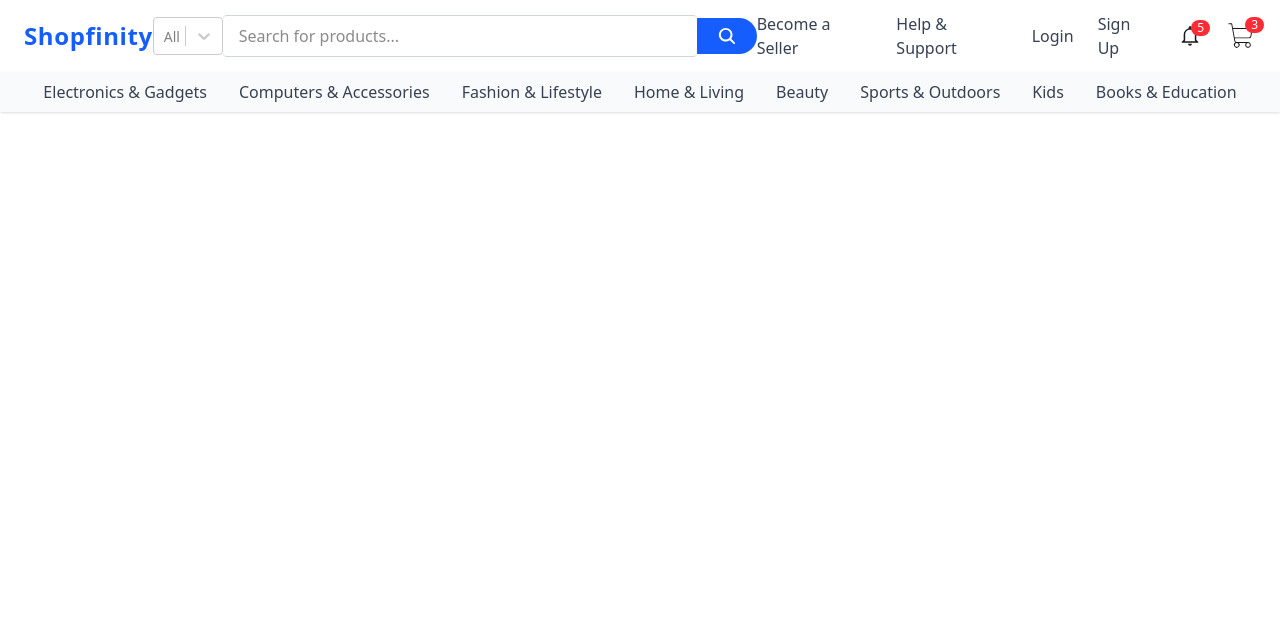
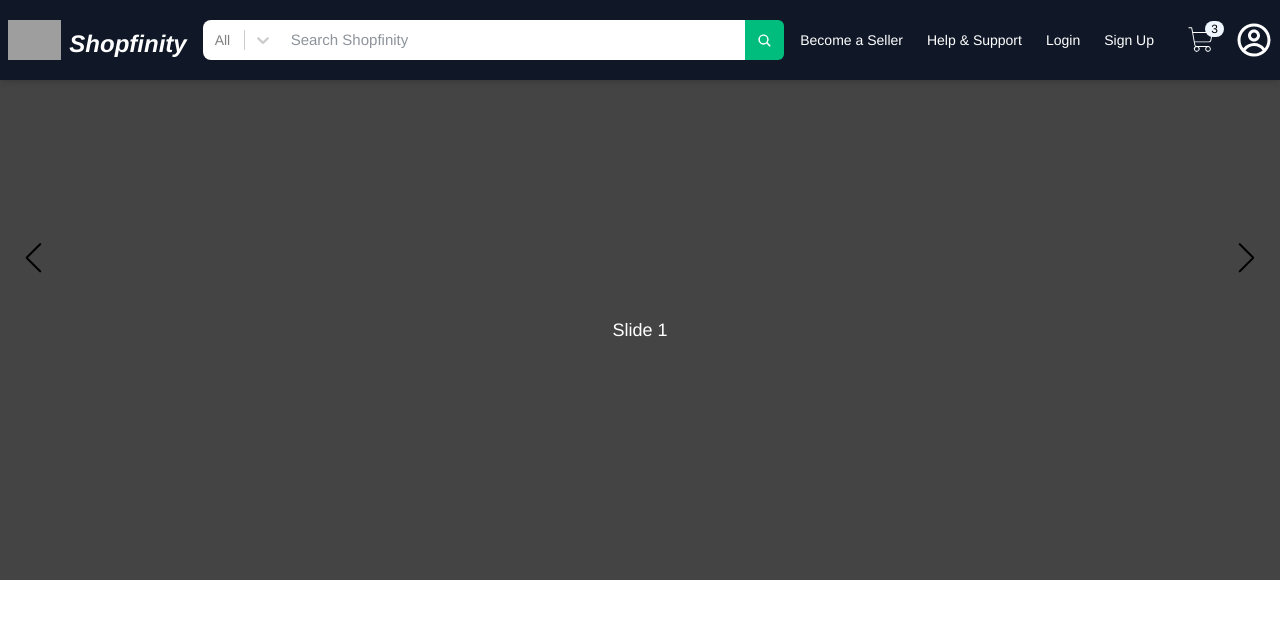
Before and after one commit to abapurbo/e-commerce-web, a React (Vite) app: page / in a window 1280 px wide. Shown: the top 618 px of the page. Built offline with nearby package versions, Linux system fonts and the light colour scheme; grey boxes are pictures that could not be loaded.

Commit message:
added my search layout section

```diff
--- a/index.html
+++ b/index.html
@@ -2,7 +2,7 @@
 <html lang="en" data-theme="lightl">
   <head>
     <meta charset="UTF-8" />
-    <link rel="icon" type="image/svg+xml" href="/vite.svg" />
+    <link rel="icon" type="image/svg+xml" href="https://i.ibb.co.com/YF4HprZS/Screenshot-2025-09-10-112627-removebg-preview.png" />
     <meta name="viewport" content="width=device-width, initial-scale=1.0" />
     <title>Shopfinity</title>
   </head>
--- a/package.json
+++ b/package.json
@@ -10,6 +10,9 @@
     "preview": "vite preview"
   },
   "dependencies": {
+    "@emotion/react": "^11.14.0",
+    "@emotion/styled": "^11.14.1",
+    "@mui/material": "^7.3.2",
     "@tailwindcss/vite": "^4.1.13",
     "localforage": "^1.10.0",
     "match-sorter": "^8.1.0",
@@ -20,6 +23,7 @@
     "react-router-dom": "^7.8.2",
     "react-select": "^5.10.2",
     "sort-by": "^1.2.0",
+    "swiper": "^11.2.10",
     "tailwindcss": "^4.1.13"
   },
   "devDependencies": {
--- /dev/null
+++ b/src/components/Banner/Banner.jsx
@@ -0,0 +1,12 @@
+import React from 'react'
+import BannerSwiper from './BannerSwiper'
+
+function Banner() {
+    return (
+        <div>
+            <BannerSwiper> </BannerSwiper>
+        </div>
+    )
+}
+
+export default Banner
--- /dev/null
+++ b/src/components/Banner/BannerSwiper.jsx
@@ -0,0 +1,35 @@
+import React, { useRef, useState } from 'react';
+// Import Swiper React components
+import { Swiper, SwiperSlide } from 'swiper/react';
+
+// Import Swiper styles
+import 'swiper/css';
+import 'swiper/css/navigation';
+
+import '../Banner/styles.css';
+
+// import required modules
+import { Navigation } from 'swiper/modules';
+
+export default function BannerSwiper() {
+  return (
+    <>
+      <Swiper
+        rewind={true}
+        navigation={true}
+        modules={[Navigation]}
+        className="mySwiper "
+      >
+        <SwiperSlide>Slide 1</SwiperSlide>
+        <SwiperSlide>Slide 2</SwiperSlide>
+        <SwiperSlide>Slide 3</SwiperSlide>
+        <SwiperSlide>Slide 4</SwiperSlide>
+        <SwiperSlide>Slide 5</SwiperSlide>
+        <SwiperSlide>Slide 6</SwiperSlide>
+        <SwiperSlide>Slide 7</SwiperSlide>
+        <SwiperSlide>Slide 8</SwiperSlide>
+        <SwiperSlide>Slide 9</SwiperSlide>
+      </Swiper>
+    </>
+  );
+}
--- /dev/null
+++ b/src/components/Banner/styles.css
@@ -0,0 +1,54 @@
+body {
+  background: #000;
+  font-family:
+    Helvetica Neue,
+    Helvetica,
+    Arial,
+    sans-serif;
+  font-size: 14px;
+  color: #fff;
+  margin: 0;
+  padding: 0;
+}
+
+.swiper {
+  width: 100%;
+  height: 500px;
+}
+
+.swiper-button-prev {
+  left: 20px;
+  top: 40%;
+  transform: translateY(-50%);
+}
+
+.swiper-button-next {
+  right: 20px;
+  top: 40%;
+  transform: translateY(-50%);
+}
+
+.swiper-button-next::after,
+.swiper-button-prev::after {
+  color: #000;
+  font-size: 30px;
+  font-weight: 100;
+}
+
+.swiper-slide {
+  text-align: center;
+  font-size: 18px;
+  background: #444;
+  /* Center slide text vertically */
+  display: flex;
+  justify-content: center;
+  align-items:center;
+
+}
+
+.swiper-slide img {
+  display: block;
+  width: 100%;
+  height: 100%;
+  object-fit: cover;
+}
--- a/src/layouts/shared/Navbar.jsx
+++ b/src/layouts/shared/Navbar.jsx
@@ -1,80 +1,30 @@
-import React, { useState } from "react";
-import { IoMdNotificationsOutline } from "react-icons/io";
+import React, { useState, useMemo, useEffect } from "react";
 import { IoSearch } from "react-icons/io5";
 import { PiShoppingCartThin } from "react-icons/pi";
-import { GiHamburgerMenu } from "react-icons/gi";
 import { NavLink } from "react-router-dom";
 import Select from "react-select";
+import { CgProfile } from "react-icons/cg";
+import "../shared/sharedStyles/style.css"
+import { Drawer, IconButton, useMediaQuery } from "@mui/material";
+import { CiMenuBurger } from "react-icons/ci";
 
-export default function Navbar() {
-    const [mobileMenuOpen, setMobileMenuOpen] = useState(false);
 
-    const navLinks = [
-        { name: "Become a Seller", path: "/seller", dropdown: ["Start Selling", "Seller Guide"] },
-        { name: "Help & Support", path: "/help", dropdown: ["FAQ", "Contact Us"] },
-        { name: "Login", path: "/login" },
-        { name: "Sign Up", path: "/signup" },
-    ];
 
-    const categories = [
-        "Electronics & Gadgets",
-        "Computers & Accessories",
-        "Fashion & Lifestyle",
-        "Home & Living",
-        "Beauty",
-        "Sports & Outdoors",
-        "Kids",
-        "Books & Education",
-    ];
-
-    const options = categories.map((c) => ({ value: c, label: c }));
-
+// Reusable NavItem
+function NavItem({ link, onClick }) {
   return (
-        <div className="sticky top-0 z-50">
-            {/* Top Navbar */}
-            <div className="flex justify-between items-center px-6 py-3 bg-white shadow-md">
-                {/* Logo */}
-                <div className="text-2xl font-extrabold text-blue-600 tracking-wide cursor-pointer">
-                    Shopfinity
-                </div>
-
-                {/* Search with Category */}
-                <div className="hidden md:flex items-center w-1/2  ">
-                    <Select
-                        options={options}
-                        placeholder="All"
-
-                        styles={{
-                            container: (provided) => ({ ...provided, width: 70,fontSize:14,color:'black',fontWeight:'semibold' }),
-                            menu: (provided) => ({ ...provided, minWidth: 200 }),
-                        }}
-
-                    />
-                    <input
-                        type="text"
-                        placeholder="Search for products..."
-                        className="flex-1 border-t border-b border-gray-300 px-4 py-2 rounded-sm  f focus:outline-blue-400"
-                    />
-                    <button className="bg-blue-600 text-white px-5 py-2 rounded-r-full hover:bg-blue-700 transition">
-                        <IoSearch className="text-xl" />
-                    </button>
-                </div>
-
-                {/* Right Links & Icons */}
-                <div className="hidden md:flex items-center space-x-6">
-                    {navLinks.map((link, i) => (
-                        <div key={i} className="relative group">
+    <div className="relative group">
       <NavLink
         to={link.path}
+        onClick={onClick}
         className={({ isActive }) =>
           isActive
             ? "text-blue-600 font-semibold"
-                                        : "text-gray-700 hover:text-blue-600 transition"
+            : "text-white text-[14px] hover:text-emerald-400 transition"
         }
       >
         {link.name}
       </NavLink>
-                            {/* Dropdown */}
       {link.dropdown && (
         <div className="absolute hidden group-hover:block bg-white shadow-lg mt-2 py-2 rounded-lg w-44">
           {link.dropdown.map((item, idx) => (
@@ -89,80 +39,215 @@ export default function Navbar() {
         </div>
       )}
     </div>
-                    ))}
+  );
+}
 
-                    {/* Notification */}
-                    <div className="relative">
-                        <IoMdNotificationsOutline className="text-2xl cursor-pointer hover:text-blue-600 transition" />
-                        <span className="absolute -top-1 -right-2 bg-red-500 text-white text-xs rounded-full px-1.5">
-                            5
+// Reusable CategoryItem
+function CategoryItem({ cat }) {
+  return (
+    <NavLink to="#" className="hover:text-blue-600 transition">
+      {cat}
+    </NavLink>
+  );
+}
+
+export default function Navbar() {
+  const [mobileMenuOpen, setMobileMenuOpen] = useState(false);
+  const [moreCategoriesOpen, setMoreCategoriesOpen] = useState(false);
+  const [inputFocus, setInputFocus] = useState(false);
+  const [open, setOpen] = useState(false);
+  const isDesktop = useMediaQuery('(min-width:576px)')
+  // navlinks
+  const navLinks = useMemo(
+    () => [
+      { name: "Become a Seller", path: "/seller", dropdown: ["Start Selling", "Seller Guide"] },
+      { name: "Help & Support", path: "/help", dropdown: ["FAQ", "Contact Us"] },
+      { name: "Login", path: "/login" },
+      { name: "Sign Up", path: "/signup" },
+    ],
+    []
+  );
+  // product categories
+  const categories = useMemo(
+    () => [
+      "Electronics & Gadgets",
+      "Computers & Accessories",
+      "Fashion & Lifestyle",
+      "Home & Living",
+      "Beauty",
+      "Sports & Outdoors",
+      "Kids",
+      "Books & Education",
+    ],
+    []
+  );
+  // headless ui menu item
+  const options = useMemo(() => categories.map((c) => ({ value: c, label: c })), [categories]);
+
+  // React-Select styles
+  const selectStyles = useMemo(
+    () => ({
+      container: (provided) => ({ ...provided, width: 80, fontSize: 14, }),
+      control: (provided, state) => ({
+        ...provided,
+        border: state.isFocused ? '2px solid #10B981' : '2px solid transparent', // focus only
+        boxShadow: state.isFocused ? ' #10B981' : 'none', // optional ring effect
+        '&:hover': {
+          border: state.isFocused ? '2px solid #10B981' : '2px solid transparent', // hover এ color change হবে না
+        },
+        borderRadius: '8px 0 0 8px',
+        height: '40px',
+        backgroundColor: "white",
+        display: 'flex',
+        cursor: "pointer"
+      }),
+      menu: (provided) => ({ ...provided, minWidth: 200 }),
+    }),
+    []
+  );
+
+  // Drawer setup
+  const toggleDrawer = (newOpen) => () => {
+    setOpen(newOpen);
+  };
+  // Auto close on desktop
+  useEffect(() => {
+    if (isDesktop && open) {
+      setOpen(false);
+    }
+  }, [isDesktop, open]);
+
+  return (
+    <div className="sticky top-0 z-50">
+      {/* Top Navbar */}
+      <div className="flex flex-col md:space-x-4 md:flex-row justify-between items-center px-2 py-3 bg-gray-900 shadow-md">
+        {/* Logo */}
+        <div className="flex items-center justify-between  mb-1 md:mb-0  w-full md:w-auto  md:justify-start  py-2 bg-gray-900">
+
+
+
+          {/* Brand Logo */}
+          <div className="flex flex-row items-center md:gap-2 cursor-pointer md:mx-auto">
+            {/* mobile menu */}
+            <div className="md:hidden">
+              <IconButton onClick={toggleDrawer(true)}>
+                <CiMenuBurger className="text-white  text-2xl font-black cursor-pointer hover:text-emerald-400 transition" />
+              </IconButton>
+              {/*  */}
+              <Drawer open={open} onClose={toggleDrawer(false)}>
+                {/* menu content */}
+                <ul>
+                  <li>hello</li>
+                  <li>hello</li>
+                  <li>hello</li>
+                  <li>hello</li>
+                  <li>hello</li>
+                  <li>hello</li>
+                </ul>
+              </Drawer>
+            </div>
+
+            <img
+              className="h-10 w-auto hidden md:block object-cover"
+              src="https://i.ibb.co.com/YF4HprZS/Screenshot-2025-09-10-112627-removebg-preview.png"
+              alt="logo"
+            />
+            <span className="text-white font-semibold md:text-2xl text-xl relative md:top-1 top-0">
+              <i>Shopfinity</i>
             </span>
           </div>
 
+
+          {/* Mobile Icons (Cart & Profile) */}
+          <div className="md:hidden  flex  items-center gap-4">
             {/* Cart */}
             <div className="relative">
-                        <PiShoppingCartThin className="text-3xl cursor-pointer hover:text-blue-600 transition" />
-                        <span className="absolute -top-1 -right-2 bg-red-500 text-white text-xs rounded-full px-1.5">
+              <PiShoppingCartThin className="text-white text-3xl cursor-pointer hover:text-emerald-400 transition" />
+              <span className="absolute -top-1 -right-2 bg-blue-50 text-black text-xs rounded-full px-1.5">
                 3
               </span>
             </div>
-                </div>
 
-                {/* Mobile Hamburger */}
-                <div className="md:hidden flex items-center">
-                    <GiHamburgerMenu
-                        className="text-2xl cursor-pointer"
-                        onClick={() => setMobileMenuOpen(!mobileMenuOpen)}
-                    />
+            {/* Profile */}
+            <CgProfile className="text-white text-3xl cursor-pointer hover:text-emerald-400 transition" />
           </div>
         </div>
 
-            {/* Secondary Navbar (Categories) */}
-            <div className="hidden md:flex justify-center gap-8 bg-gray-50 px-8 py-2 text-gray-700 font-medium shadow-sm">
-                {categories.map((cat, i) => (
-                    <NavLink
-                        key={i}
-                        to="#"
-                        className="hover:text-blue-600 transition"
-                    >
-                        {cat}
-                    </NavLink>
-                ))}
+
+        {/* Search Section */}
+        <div id="input-container" className={`flex-1 order-2 flex  w-full md:min-w-[450px] mx-auto   rounded-[8px] ${inputFocus ? "ring-2 ring-emerald-500" : "border-none"
+          }`}>
+          {/* Category Select */}
+          <Select
+            options={options}
+            placeholder="All"
+            styles={selectStyles}
+            className="text-black hidden md:block"
+          />
+
+          {/* Search Input */}
+          <input
+            id="input-filed"
+            type="text"
+            onFocus={() => setInputFocus(true)}
+            onBlur={() => setInputFocus(false)}
+            placeholder="Search Shopfinity"
+            className="flex-1 px-2 py-2 bg-white focus:outline-none text-gray-800"
+          />
+
+          {/* Search Button */}
+          <button id="search" className="bg-emerald-500 border-0 focus:ring-2 focus:ring-emerald-500 focus:outline-none hover:bg-emerald-600 md:px-3 text-white md:py-2  md:rounded-r-md transition">
+            <IoSearch className="text-[15px] text-center" />
+          </button>
         </div>
 
-            {/* Mobile Menu */}
-            {mobileMenuOpen && (
-                <div className="md:hidden bg-white shadow-md px-6 py-4 space-y-4">
+
+        {/* Right Links & Icons */}
+        <div className="hidden ml-4 order-3 md:flex items-center  text-[14px] space-x-6 text-white">
           {navLinks.map((link, i) => (
-                        <div key={i}>
-                            <NavLink
-                                to={link.path}
-                                className="block text-gray-700 font-medium py-1"
-                                onClick={() => setMobileMenuOpen(false)}
-                            >
-                                {link.name}
-                            </NavLink>
-                            {link.dropdown && (
-                                <div className="pl-4">
-                                    {link.dropdown.map((item, idx) => (
-                                        <NavLink
-                                            key={idx}
-                                            to="#"
-                                            className="block text-gray-500 py-1"
-                                        >
-                                            {item}
-                                        </NavLink>
+            <NavItem key={i} link={link} />
           ))}
+
+
         </div>
-                            )}
+
+        {/* user profile & shopping card */}
+        <div className="order-4 hidden md:flex  items-center gap-5 ml-4">
+          <div className="relative">
+            <PiShoppingCartThin className="text-3xl cursor-pointer hover:text-emerald-400 transition" />
+            <span className="absolute -top-1 -right-2 bg-blue-50 text-black text-xs rounded-full px-1.5">
+              3
+            </span>
           </div>
-                    ))}
-                    <div className="flex items-center gap-6 pt-3">
-                        <IoMdNotificationsOutline className="text-2xl" />
-                        <PiShoppingCartThin className="text-3xl" />
+          {/* user profile icon */}
+          <div >
+            <CgProfile className="text-4xl text-white cursor-pointer hover:text-emerald-400 transition" />
           </div>
         </div>
-            )}
+
+
       </div>
+
+
+      {/* drawer */}
+
+
+
+      {/* Secondary Navbar */}
+      {/* <div className="hidden md:flex text-[14px] justify-start gap-4 bg-gray-800 px-8 py-2 text-gray-200 font-medium shadow-sm">
+        {(moreCategoriesOpen ? categories : categories.slice(0, 3)).map((cat, i) => (
+          <CategoryItem key={i} cat={cat} />
+        ))}
+        <span
+          className="cursor-pointer hover:text-emerald-400 font-semibold"
+          onClick={() => setMoreCategoriesOpen(!moreCategoriesOpen)}
+        >
+          {moreCategoriesOpen ? "Show Less" : "More Categories"}
+        </span>
+      </div> */}
+    </div>
+
+
+
   );
 }
--- /dev/null
+++ b/src/layouts/shared/sharedStyles/style.css
@@ -0,0 +1,39 @@
+input[type='text'] {
+    font-size: 15px;
+    font-weight: 500;
+}
+
+/* responsive design */
+@media screen and (max-width:576px) {
+
+    #input-container {
+        display: flex;
+        align-items: center;
+        height: 35px;
+        background-color: white;
+        border-radius: 20px;
+        padding-left: 10px;
+        padding-right: 10px;
+    }
+
+    /* search container */
+    #search {
+        display: flex;
+        align-items:center;
+        justify-content:center;
+        height: 25px;
+        width: 50px;
+        border-radius: 20px;
+    }
+
+    input[type='text'] {
+        font-size: 13px;
+        font-weight: 500;
+    }
+
+    #input-filed {
+        padding-left: 12px;
+        border-top-left-radius: 20px;
+        border-bottom-left-radius: 20px;
+    }
+}
--- /dev/null
+++ b/src/page/Home.jsx
@@ -0,0 +1,12 @@
+import React from 'react'
+import Banner from '../components/Banner/Banner'
+
+function Home() {
+  return (
+    <div>
+        <Banner></Banner>
+    </div>
+  )
+}
+
+export default Home
--- a/src/routes/router.jsx
+++ b/src/routes/router.jsx
@@ -1,12 +1,14 @@
 import { createBrowserRouter } from "react-router-dom";
 import MainLayout from "../layouts/MainLayout";
+import Home from "../page/Home";
 export const router=createBrowserRouter([
     {
         path:'/',
         element:<MainLayout></MainLayout>,
         children:[
             {
-
+              path:'/',
+              element:<Home/>
             }
         ]
     }
```
Also changed, not shown: 1 other file (tests, documents, lock files or other folders). Lines whose indentation alone changed are shown as unchanged.
